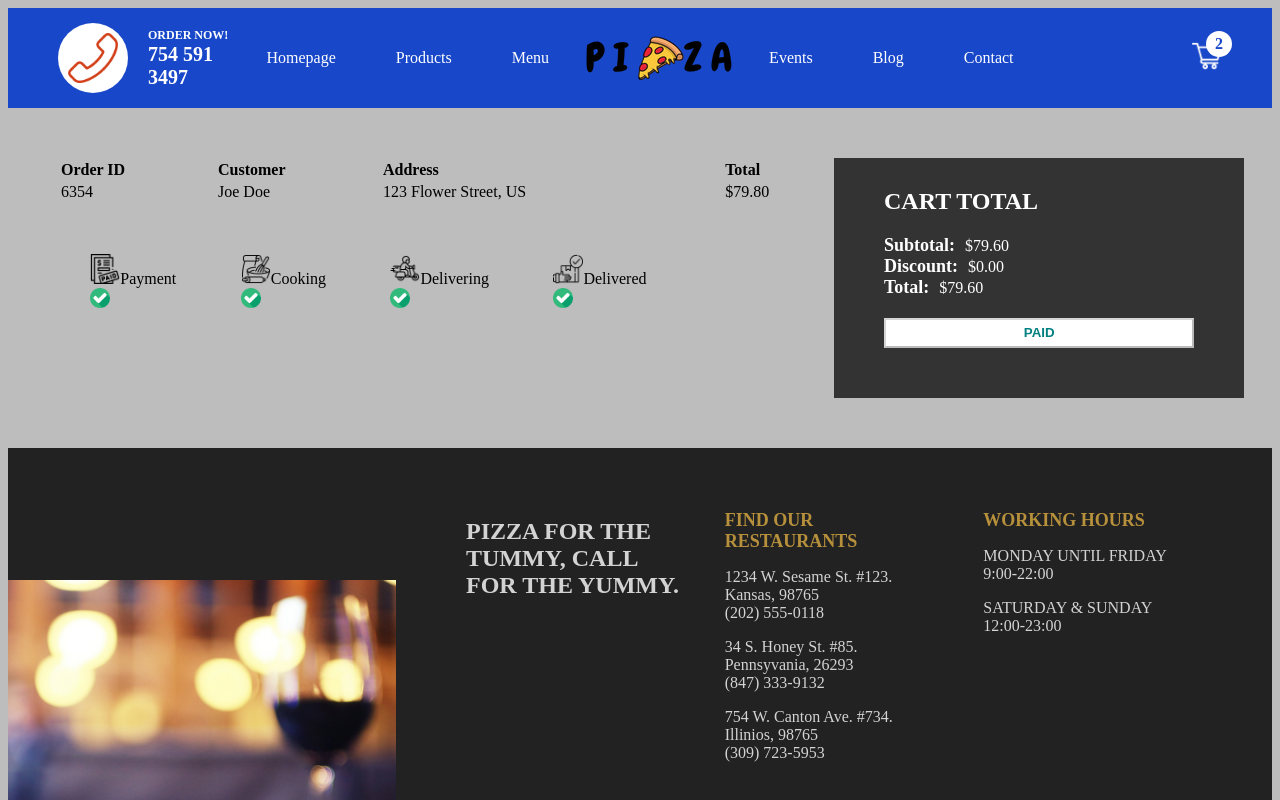
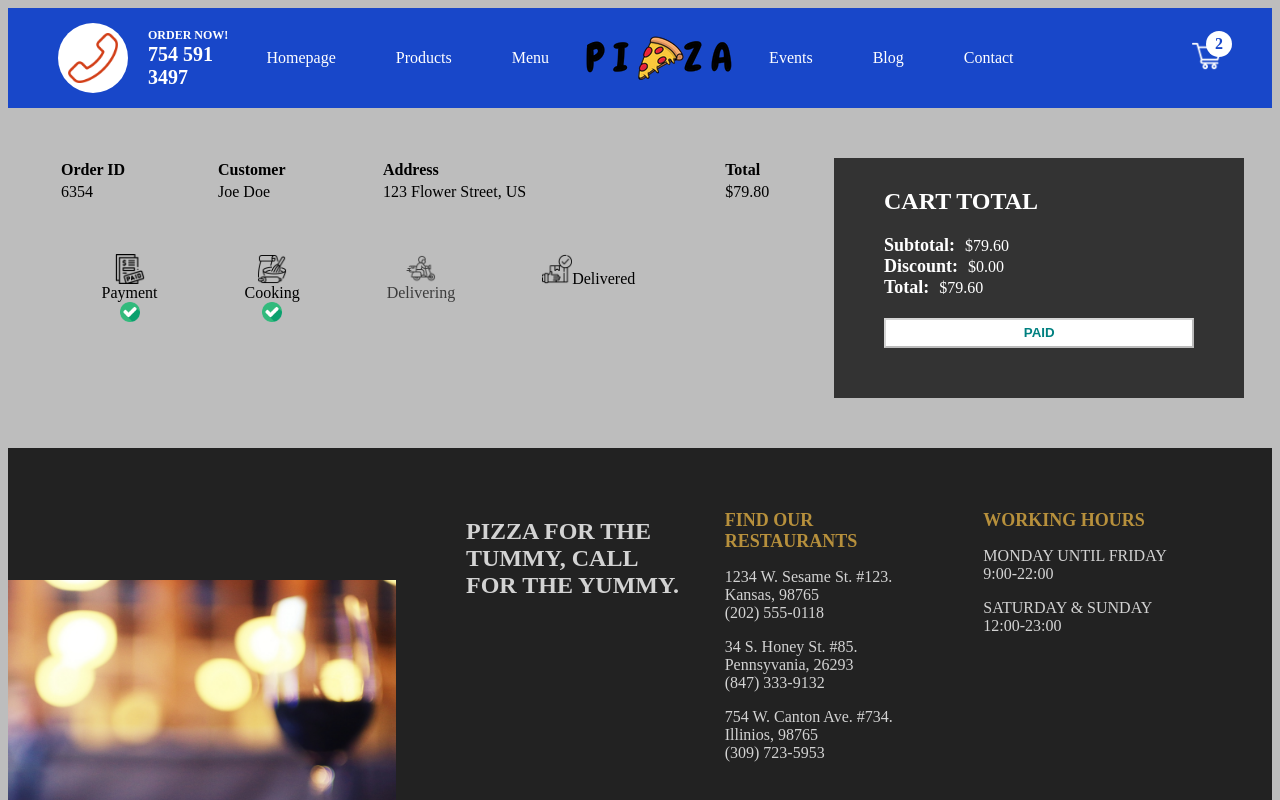
Before and after one commit to bengoh815/pizzaRestaurant, a Next.js app in the folder pizzarestaurant/: page /orders/1 in a window 1280 px wide. Shown: the top 800 px of the page. Built offline with nearby package versions, Linux system fonts and the light colour scheme.

Commit message:
Finishing up
Need to understand more about css and css animations
There is some UI error with .unDone

```diff
--- a/pizzarestaurant/pages/orders/[id].jsx
+++ b/pizzarestaurant/pages/orders/[id].jsx
@@ -2,7 +2,7 @@
 import Image from 'next/image'
 
 export default function() {
-    const status = 0;
+    const status = 1;
 
     const statusClass = (index) => {
         if (index - status < 1) return styles.done
@@ -44,28 +44,28 @@
                         <Image src="/img/paid.png" alt="" height={30} width={30}/>
                         <span>Payment</span>
                         <div className={styles.checkedIcon}>
-                            <Image src="/img/checked.png" alt="checked image" height={20} width={20}/>
+                            <Image className={styles.checkedIcon} src="/img/checked.png" alt="checked image" height={20} width={20}/>
                         </div>
                     </div>
                     <div className={statusClass(1)}>
                         <Image src="/img/bake.png" alt="" height={30} width={30}/>
                         <span>Cooking</span>
                         <div className={styles.checkedIcon}>
-                            <Image src="/img/checked.png" alt="checked image" height={20} width={20}/>
+                            <Image className={styles.checkedIcon} src="/img/checked.png" alt="checked image" height={20} width={20}/>
                         </div>
                     </div>
                     <div className={statusClass(2)}>
                         <Image src="/img/bike.png" alt="" height={30} width={30}/>
                         <span>Delivering</span>
                         <div className={styles.checkedIcon}>
-                            <Image src="/img/checked.png" alt="checked image" height={20} width={20}/>
+                            <Image className={styles.checkedIcon} src="/img/checked.png" alt="checked image" height={20} width={20}/>
                         </div>
                     </div>
                     <div className={statusClass(3)}>
                         <Image src="/img/delivered.png" alt="" height={30} width={30}/>
                         <span>Delivered</span>
                         <div className={styles.checkedIcon}>
-                            <Image src="/img/checked.png" alt="checked image" height={20} width={20}/>
+                            <Image className={styles.checkedIcon} src="/img/checked.png" alt="checked image" height={20} width={20}/>
                         </div>
                     </div>
                 </div>
--- a/pizzarestaurant/styles/Order.module.css
+++ b/pizzarestaurant/styles/Order.module.css
@@ -19,10 +19,38 @@
     justify-content: space-around;
 }
 
-.status {
+.done {
     display: flex;
     flex-direction: column;
     align-items: center;
+}
+
+.inProgress {
+    display: flex;
+    flex-direction: column;
+    align-items: center;
+    animation: inProgress 1s ease infinite alternate;
+}
+
+@keyframes inProgress {
+    from {
+        opacity: 0;
+    }
+
+    to {
+        opacity: 1;
+    }
+}
+
+.undone .checkedIcon, .inProgress .checkedIcon {
+    display: none;
+}
+
+.unDone {
+    display: flex;
+    flex-direction: column;
+    align-items: center;
+    opacity: 0.3;
 }
 
 .right {
```
